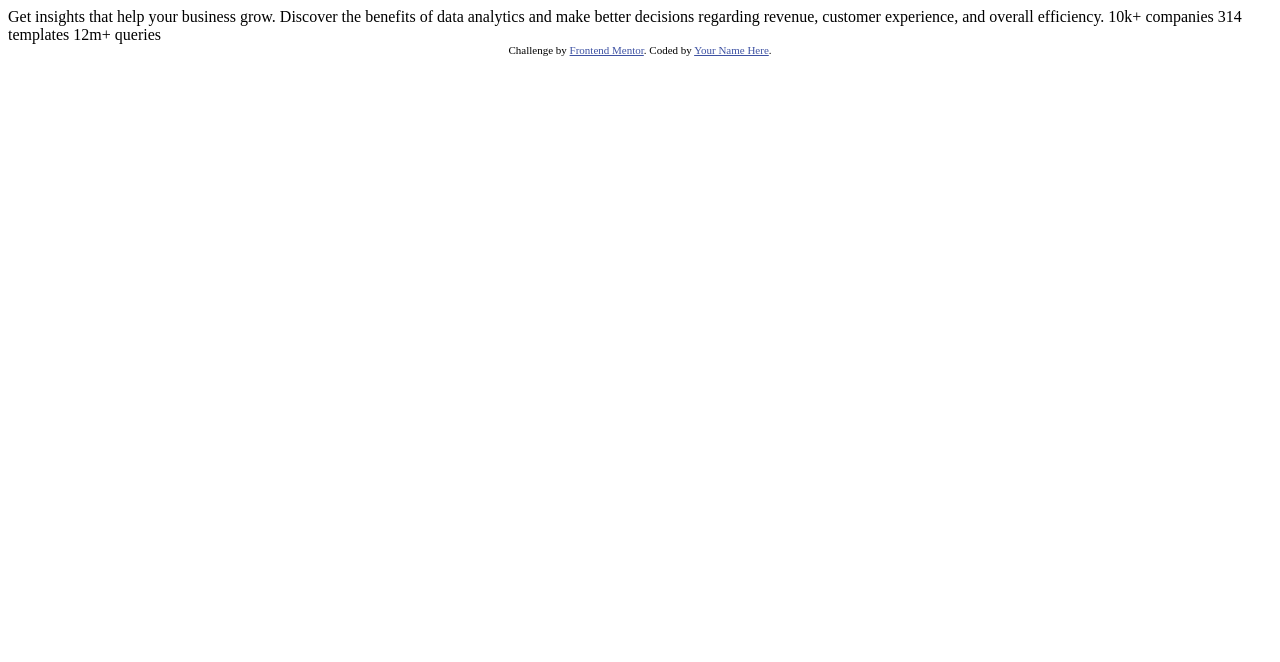
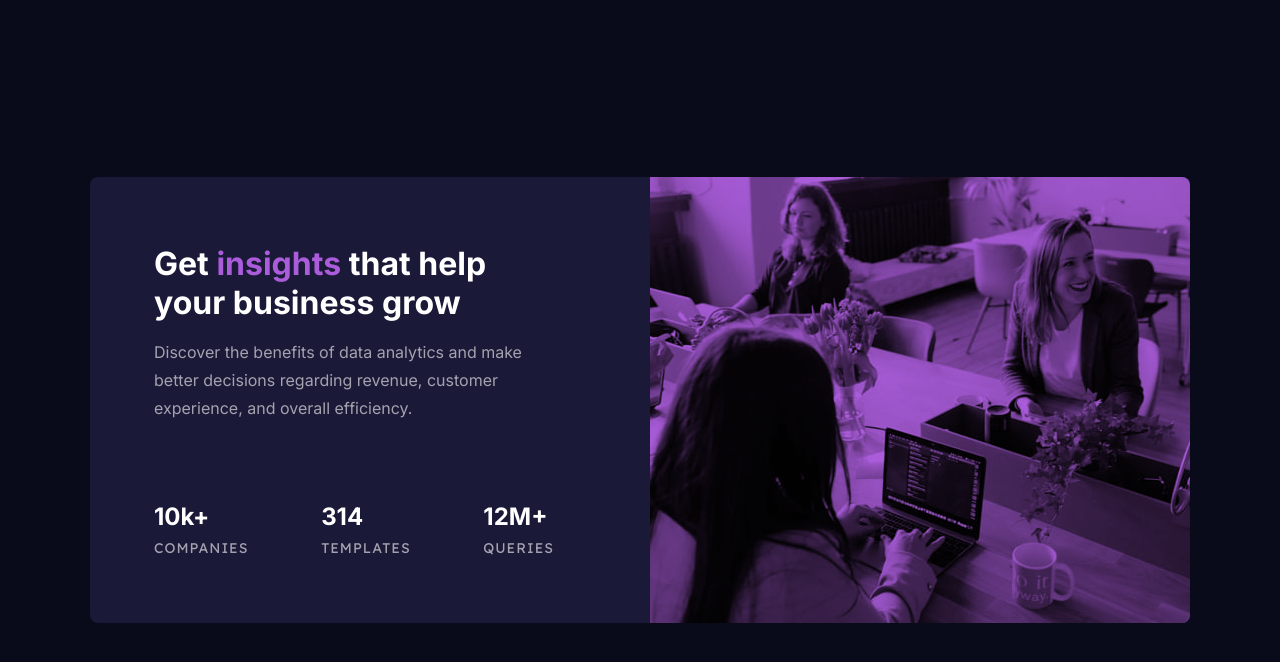
Before and after one commit to mohamedagina/stats-preview, a plain HTML site: page index.html in a window 1280 px wide. Drawn offline with Linux system fonts and the light colour scheme.

Commit message:
feat: Add stats card

```diff
--- /dev/null
+++ b/css/styles.css
@@ -0,0 +1,139 @@
+*,
+::after,
+::before {
+  box-sizing: border-box;
+}
+
+body,
+p,
+h1,
+h2,
+h3,
+h4,
+h5,
+h6 {
+  padding: 0;
+  margin: 0;
+}
+
+img {
+  display: block;
+  object-fit: cover;
+}
+
+:root {
+  --colors-very-dark-blue: hsl(233, 47%, 7%);
+  --colors-dark-desaturated-blue: hsl(244, 38%, 16%);
+  --colors-soft-violet: hsl(277, 64%, 61%);
+  --colors-white: hsl(0, 0%, 100%);
+  --colors-slightly-transparent-white: hsla(0, 0%, 100%, 0.75);
+  --colors-more-transparent-white: hsla(0, 0%, 100%, 0.6);
+  --weight-normal: 400;
+  --weight-bold: 700;
+}
+
+body {
+  font: var(--weight-normal) 1rem 'Inter', sans-serif;
+}
+
+main {
+  display: flex;
+  align-items: center;
+  background-color: var(--colors-very-dark-blue);
+  min-height: 100vh;
+  padding: 2rem;
+}
+
+.stats-card {
+  display: flex;
+  gap: 2rem;
+  align-items: center;
+  justify-content: space-between;
+  width: min(1100px, 100%);
+  border-radius: 0.5rem;
+  overflow: hidden;
+  margin: 0 auto;
+  color: var(--colors-more-transparent-white);
+  background-color: var(--colors-dark-desaturated-blue);
+}
+
+.stats-section {
+  display: flex;
+  flex-direction: column;
+  gap: 1rem;
+  padding: 2rem 4rem;
+}
+
+.stats-heading {
+  font-size: 2rem;
+  font-weight: var(--weight-bold);
+  color: var(--colors-white);
+}
+
+.stats-description {
+  line-height: 1.75;
+}
+
+.violet {
+  color: var(--colors-soft-violet);
+}
+
+.stats-container {
+  display: flex;
+  justify-content: space-between;
+  gap: 2rem;
+  margin-top: 4rem;
+}
+
+.stat .number {
+  color: var(--colors-white);
+  font-size: 1.5rem;
+  font-weight: var(--weight-bold);
+}
+
+.stat .name {
+  font-family: 'Lexend Deca';
+  font-size: 0.875rem;
+  letter-spacing: 1px;
+  margin-top: 0.5rem;
+  text-transform: uppercase;
+}
+
+.stats-img {
+  background-color: var(--colors-soft-violet);
+}
+
+.stats-img img {
+  mix-blend-mode: multiply;
+}
+
+@media screen and (max-width: 850px) {
+  .stats-card {
+    flex-direction: column-reverse;
+  }
+
+  .stats-img {
+    width: 100%;
+  }
+  .stats-img img {
+    width: 100%;
+  }
+  .stats-card * {
+    text-align: center;
+  }
+}
+
+@media screen and (max-width: 480px) {
+  .stats-section {
+    padding: 0 1rem 3rem;
+    gap: 3rem;
+  }
+  .stats-heading {
+    font-size: 1.75rem;
+  }
+
+  .stats-container {
+    flex-direction: column;
+    margin-top: 0;
+  }
+}
--- a/index.html
+++ b/index.html
@@ -1,33 +1,70 @@
 <!DOCTYPE html>
 <html lang="en">
-<head>
-  <meta charset="UTF-8">
-  <meta name="viewport" content="width=device-width, initial-scale=1.0"> <!-- displays site properly based on user's device -->
+  <head>
+    <meta charset="UTF-8" />
+    <meta name="viewport" content="width=device-width, initial-scale=1.0" />
+    <!-- displays site properly based on user's device -->
 
-  <link rel="icon" type="image/png" sizes="32x32" href="./images/favicon-32x32.png">
+    <link rel="preconnect" href="https://fonts.googleapis.com" />
+    <link rel="preconnect" href="https://fonts.gstatic.com" crossorigin />
+    <link
+      href="https://fonts.googleapis.com/css2?family=Inter:wght@400;700&family=Lexend+Deca&display=swap"
+      rel="stylesheet"
+    />
 
-  <title>Frontend Mentor | Stats preview card component</title>
+    <link
+      rel="icon"
+      type="image/png"
+      sizes="32x32"
+      href="./images/favicon-32x32.png"
+    />
 
-  <!-- Feel free to remove these styles or customise in your own stylesheet 👍 -->
-  <style>
-    .attribution { font-size: 11px; text-align: center; }
-    .attribution a { color: hsl(228, 45%, 44%); }
-  </style>
-</head>
-<body>
+    <link rel="stylesheet" href="./css/styles.css" />
 
-  Get insights that help your business grow.
+    <title>Stats preview card component</title>
+  </head>
+  <body>
+    <main>
+      <div class="stats-card">
+        <section class="stats-section">
+          <h1 class="stats-heading">
+            Get <span class="violet">insights</span> that help your business
+            grow
+          </h1>
 
-  Discover the benefits of data analytics and make better decisions regarding revenue, customer
-  experience, and overall efficiency.
+          <p class="stats-description">
+            Discover the benefits of data analytics and make better decisions
+            regarding revenue, customer experience, and overall efficiency.
+          </p>
 
-  10k+ companies
-  314 templates
-  12m+ queries
+          <div class="stats-container">
+            <div class="stat">
+              <div class="number">10k+</div>
+              <div class="name">companies</div>
+            </div>
 
-  <div class="attribution">
-    Challenge by <a href="https://www.frontendmentor.io?ref=challenge" target="_blank">Frontend Mentor</a>.
-    Coded by <a href="#">Your Name Here</a>.
-  </div>
-</body>
+            <div class="stat">
+              <div class="number">314</div>
+              <div class="name">templates</div>
+            </div>
+
+            <div class="stat">
+              <div class="number">12M+</div>
+              <div class="name">queries</div>
+            </div>
+          </div>
+        </section>
+
+        <div class="stats-img">
+          <picture>
+            <source
+              srcset="./images/image-header-mobile.jpg"
+              media="(max-width:850px)"
+            />
+            <img src="./images/image-header-desktop.jpg" alt="" />
+          </picture>
+        </div>
+      </div>
+    </main>
+  </body>
 </html>
```
